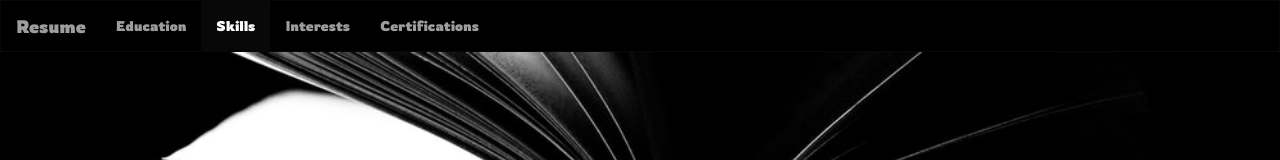
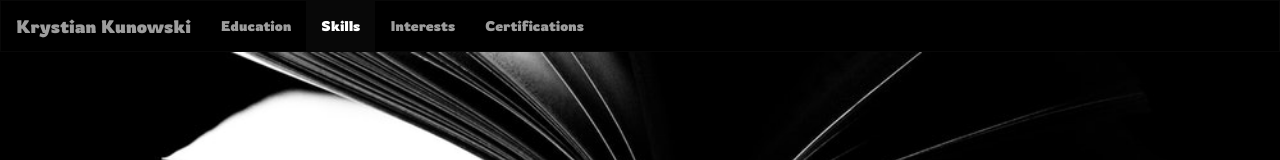
Before and after one commit to KrystianKunowski/MyWebsite, a plain HTML site: page skills.html in a window 1280 px wide. Shown: the top 160 px of the page. Drawn offline with nearby package versions, Linux system fonts and the light colour scheme.

Commit message:
10th commit

```diff
--- a/skills.html
+++ b/skills.html
@@ -28,7 +28,7 @@
           <span class="icon-bar"></span>
           <span class="icon-bar"></span>
         </button>
-        <a class="navbar-brand" href="index.html">Resume</a>
+        <a class="navbar-brand" href="index.html">Krystian Kunowski</a>
       </div>
       <div class="collapse navbar-collapse" id="myNavbar">
         <ul class="nav navbar-nav">
```
